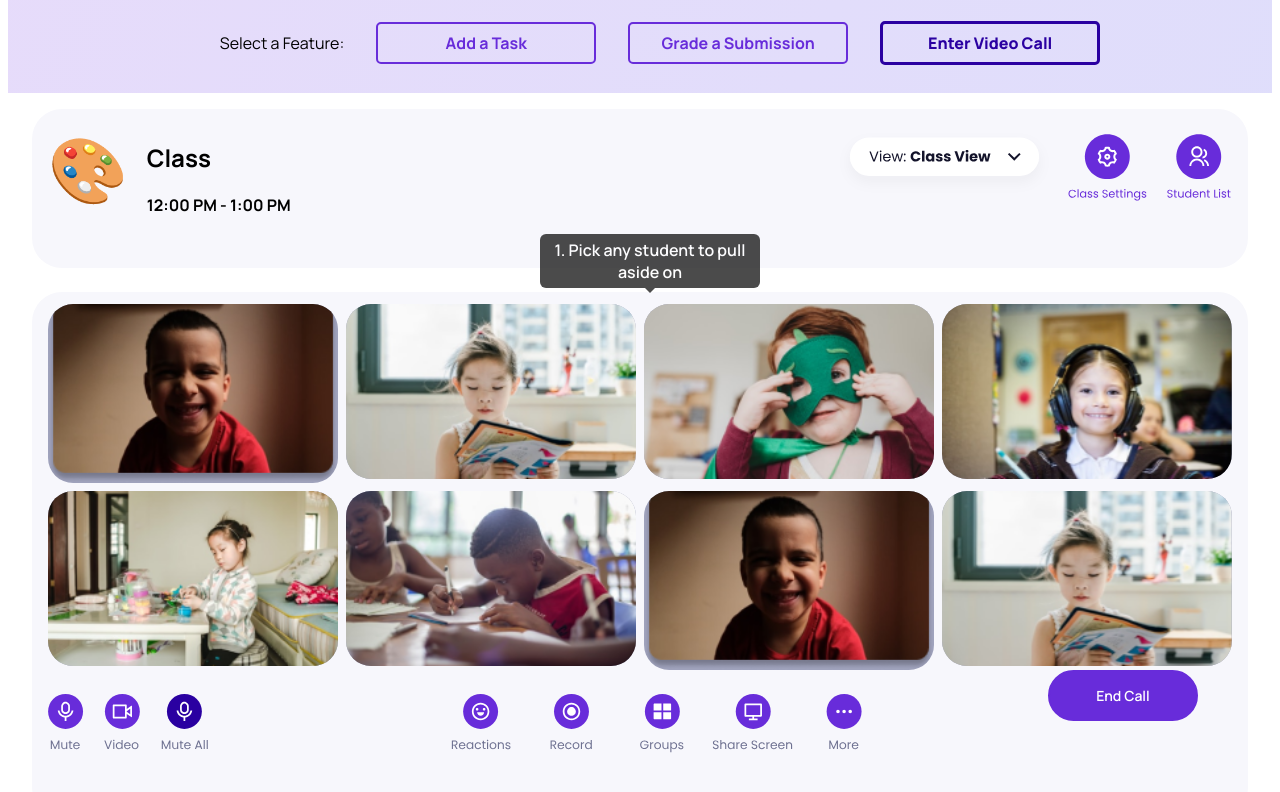
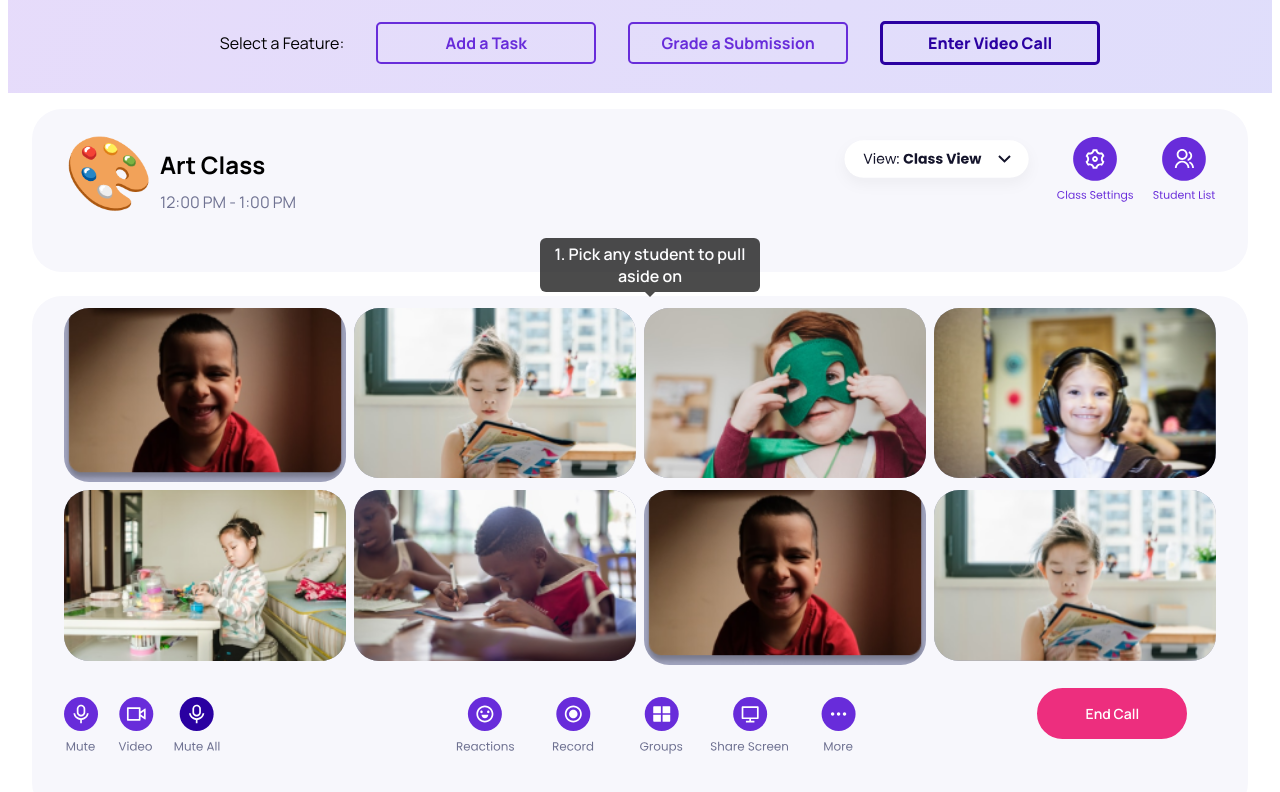
Before and after one commit to daniaalnahdi/cubby_demo, a React (Create React App) app: page /video/demo in a window 1280 px wide. Shown: the top 792 px of the page. Built offline with nearby package versions, Linux system fonts and the light colour scheme.

Commit message:
finish video call styling screen

```diff
--- a/src/components/videocall/VideoCallInfoComponent.jsx
+++ b/src/components/videocall/VideoCallInfoComponent.jsx
@@ -5,14 +5,19 @@ import VideoCallSettings from '../../assets/VideoCallSettings';
 
 const VideoCallInfoComponent = () => {
   return (
-    <div className='section-container'>
+    <div
+      className='section-container'
+      style={{ paddingLeft: '2em', paddingRight: '2em' }}
+    >
       <Grid container alignItems='center'>
         <Grid item xs={1}>
-          <span style={{ fontSize: '4em' }}>🎨</span>
+          <span style={{ fontSize: '4.5em' }}>🎨</span>
         </Grid>
         <Grid item xs={7}>
-          <h2 className='titlefont'> Class</h2>
-          <div className='titlefont'>12:00 PM - 1:00 PM</div>
+          <h2 className='titlefont' style={{ marginBottom: '10px' }}>
+            Art Class
+          </h2>
+          <div style={{ color: '#6E7191' }}>12:00 PM - 1:00 PM</div>
         </Grid>
         <Grid item xs={4}>
           <VideoCallSettings />
--- a/src/components/videocall/VideoCallStudentGallery.jsx
+++ b/src/components/videocall/VideoCallStudentGallery.jsx
@@ -1,8 +1,7 @@
-import React, { useState, useEffect } from 'react';
+import React, { useState } from 'react';
 import { Grid } from '@material-ui/core';
 
 import VideoCallStudentThumbnail from './VideoCallStudentThumbnail';
-import PlaceholderImage from '../../images/placeholder.png';
 import S1 from '../../images/Student1.png';
 import S2 from '../../images/Student2.png';
 import S3 from '../../images/Student3.png';
@@ -10,9 +9,10 @@ import S4 from '../../images/Student4.png';
 import S5 from '../../images/Student5.png';
 import S6 from '../../images/Student6.png';
 
-import { getByTitle } from '@testing-library/dom';
-
-const VideoCallStudentGallery = ({ setHasClickedPullAside }) => {
+const VideoCallStudentGallery = ({
+  setHasClickedPullAside,
+  returnedToClass,
+}) => {
   const [pulledAside, setPulledAside] = useState(0);
 
   const updatePulledAside = (idx) => {
@@ -27,48 +27,56 @@ const VideoCallStudentGallery = ({ setHasClickedPullAside }) => {
         idx={1}
         pulledAside={pulledAside}
         updatePullAside={updatePulledAside}
+        returnedToClass={returnedToClass}
       />
       <VideoCallStudentThumbnail
         src={S2}
         idx={2}
         pulledAside={pulledAside}
         updatePullAside={updatePulledAside}
+        returnedToClass={returnedToClass}
       />
       <VideoCallStudentThumbnail
         src={S3}
         idx={3}
         pulledAside={pulledAside}
         updatePullAside={updatePulledAside}
+        returnedToClass={returnedToClass}
       />
       <VideoCallStudentThumbnail
         src={S4}
         idx={4}
         pulledAside={pulledAside}
         updatePullAside={updatePulledAside}
+        returnedToClass={returnedToClass}
       />
       <VideoCallStudentThumbnail
         src={S6}
         idx={5}
         pulledAside={pulledAside}
         updatePullAside={updatePulledAside}
+        returnedToClass={returnedToClass}
       />
       <VideoCallStudentThumbnail
         src={S5}
         idx={6}
         pulledAside={pulledAside}
         updatePullAside={updatePulledAside}
+        returnedToClass={returnedToClass}
       />
       <VideoCallStudentThumbnail
         src={S1}
         idx={7}
         pulledAside={pulledAside}
         updatePullAside={updatePulledAside}
+        returnedToClass={returnedToClass}
       />
       <VideoCallStudentThumbnail
         src={S2}
         idx={8}
         pulledAside={pulledAside}
         updatePullAside={updatePulledAside}
+        returnedToClass={returnedToClass}
       />
     </Grid>
   );
--- a/src/components/videocall/VideoCallStudentThumbnail.jsx
+++ b/src/components/videocall/VideoCallStudentThumbnail.jsx
@@ -7,13 +7,14 @@ const VideoCallStudentThumbnail = ({
   src,
   pulledAside,
   updatePullAside,
+  returnedToClass
 }) => {
   return (
     <Grid item xs={3}>
       <div
         className={`video-student-thumbnail ${
-          pulledAside !== 0 && pulledAside !== idx && 'fade'
-        } ${pulledAside == idx && 'focus'}`}
+          !returnedToClass && pulledAside !== 0 && pulledAside !== idx && 'fade'
+        } ${!returnedToClass && pulledAside == idx && 'focus'}`}
       >
         <img src={src} />
         <div className='overlay'>
@@ -21,7 +22,8 @@ const VideoCallStudentThumbnail = ({
             {pulledAside === 0 && (
               <>
                 <button
-                  className='secondary-btn'
+                  className='secondary-btn small-btn white-btn'
+                  style={{marginLeft: '25%', marginBottom: '10px'}}
                   onClick={() => updatePullAside(idx)}>Pull Aside</button>
                 <VideoStudentOptions />
               </>
--- a/src/components/videocall/VideoCallViewComponent.jsx
+++ b/src/components/videocall/VideoCallViewComponent.jsx
@@ -1,7 +1,6 @@
 import React, { useState, useEffect } from 'react';
 import { Grid } from '@material-ui/core';
 import { Link } from 'react-router-dom';
-
 
 import VideoCallButtons from '../../assets/VideoCallButtons';
 import VideoCallStudentGallery from './VideoCallStudentGallery';
@@ -24,11 +23,15 @@ const VideoCallView = () => {
   }, [returnedToClass]);
 
   return (
-    <div className='section-container'>
+    <div
+      className='section-container'
+      style={{ paddingLeft: '2em', paddingRight: '2em' }}
+    >
       <div className='tooltip'>
         <VideoCallStudentGallery
           setHasClickedPullAside={() => setHasClickedPullAside(true)}
           setIsTaskComplete={() => setIsTaskComplete(true)}
+          returnedToClass={returnedToClass}
         />
         {!hasClickedPullAside && (
           <span className='tooltiptext'>
@@ -36,17 +39,18 @@ const VideoCallView = () => {
           </span>
         )}
       </div>
-      <Grid container spacing={2}>
+      <Grid container spacing={2} alignItems='center'>
         <Grid item xs={10}>
-          <div style={{ marginTop: '1.5em' }}>
+          <div style={{ marginTop: '2em' }}>
             <VideoCallButtons />
           </div>
         </Grid>
         <Grid item xs={2}>
+          <div>
             {hasClickedPullAside && !returnedToClass && (
               <div className='tooltip'>
                 <button
-                className='secondary-btn'
+                  className='secondary-btn orange-btn'
                   onClick={() => setReturnedToClass(true)}
                 >
                   Return to Class
@@ -59,12 +63,13 @@ const VideoCallView = () => {
             )}
             {(!hasClickedPullAside || !!returnedToClass) && (
               <button
-              className='secondary-btn'
+                className='secondary-btn red-btn'
                 onClick={() => setReturnedToClass(true)}
               >
                 End Call
               </button>
             )}
+          </div>
         </Grid>
       </Grid>
       <CompletedPopupComponent isOpen={isTaskComplete}>
@@ -77,10 +82,7 @@ const VideoCallView = () => {
             Re-do task
           </button>
           <Link to='/tasks'>
-            <button
-            className='secondary-btn'
-          >
-            next task</button>
+            <button className='secondary-btn'>next task</button>
           </Link>
         </div>
       </CompletedPopupComponent>
--- a/src/index.css
+++ b/src/index.css
@@ -54,8 +54,29 @@ body {
 }
 
 .secondary-btn.small-btn {
-  padding: .6em;
+  padding: 0.6em;
   width: 125px;
+}
+
+.secondary-btn.white-btn {
+  background: #fff;
+  color: rgb(3, 2, 2);
+  border: 2px solid #fff;
+}
+
+.secondary-btn.red-btn {
+  background: #ed2e7e;
+  border: 2px solid #ed2e7e;
+}
+
+.secondary-btn.orange-btn {
+  background: #f4b740;
+  border: 2px solid #f4b740;
+}
+
+.red-btn,
+.orange-btn:hover {
+  color: #fff !important;
 }
 
 .secondary-btn.inverted-btn {
@@ -226,7 +247,7 @@ textarea {
   font-size: 15px;
   font-weight: 600;
   margin: 0.2em 0.5rem;
-  padding: 0.5em .75em;
+  padding: 0.5em 0.75em;
   cursor: pointer;
   border-radius: 25px;
   transition: all 0.5s ease;
```
Also changed, not shown: src/assets/VideoCallButtons.js, src/images/placeholder.png (deleted). Lines whose indentation alone changed are shown as unchanged.
